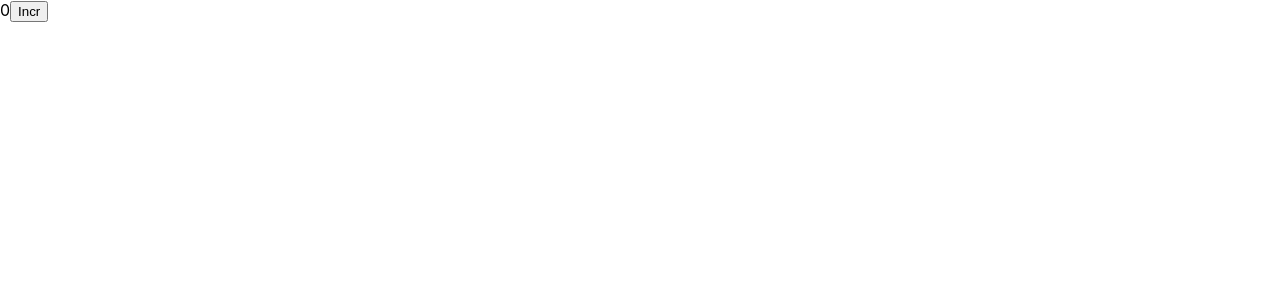
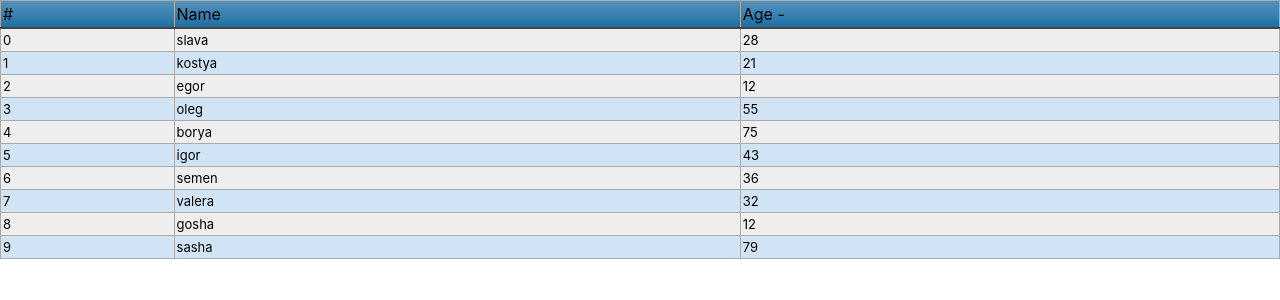
Before and after one commit to Paqura/light-mobx-app, a React (Create React App) app: page / in a window 1280 px wide. Shown: the top 300 px of the page. Built offline with nearby package versions, Linux system fonts and the light colour scheme.

Commit message:
add very simple implementation of sorting table

```diff
--- a/src/App.tsx
+++ b/src/App.tsx
@@ -1,23 +1,10 @@
 import React from 'react';
-import { observer } from 'mobx-react';
-import { useCounterStore } from './stores';
-
-const Counter = observer(() => {
-  const { count, increment } = useCounterStore();
-
-  return (
-    <>
-      {count}
-      <button onClick={increment}>Incr</button>
-    </>
-  )
-})
+import { Table } from './components/Table';
 
 const App: React.FC = () => {
-  console.log('rerender')
   return (
     <div>
-      <Counter />
+      <Table />
     </div>
   );
 }
--- /dev/null
+++ b/src/components/Table/Table.tsx
@@ -0,0 +1,37 @@
+import React from 'react';
+import { useTableStore } from '../../stores';
+import { observer } from 'mobx-react';
+
+
+const Table = () => {
+  const { data, setSort, dir } = useTableStore();
+
+  const sortIcon = dir === 'up' ? '^' : dir === 'down' ? '_' : '-';
+
+  return (
+    <table className="blueTable">
+      <thead>
+        <tr>
+          <td>#</td>
+          <td>Name</td>
+          <td onClick={setSort}>
+            Age {sortIcon}
+          </td>
+        </tr>
+      </thead>
+      <tbody>
+        {data.map((user, idx) => (
+          <tr>
+            <td>{idx}</td>
+            <td>{user.name}</td>
+            <td>{user.age}</td>
+          </tr>
+        ))}
+      </tbody>
+    </table>
+  )
+}
+
+const TableObserver = observer(Table);
+
+export default TableObserver;
--- /dev/null
+++ b/src/components/Table/index.ts
@@ -0,0 +1 @@
+export { default as Table } from './Table';
--- a/src/index.css
+++ b/src/index.css
@@ -11,3 +11,61 @@ code {
   font-family: source-code-pro, Menlo, Monaco, Consolas, 'Courier New',
     monospace;
 }
+
+table.blueTable {
+  border: 1px solid #1C6EA4;
+  background-color: #EEEEEE;
+  width: 100%;
+  text-align: left;
+  border-collapse: collapse;
+}
+table.blueTable td, table.blueTable th {
+  border: 1px solid #AAAAAA;
+  padding: 3px 2px;
+}
+table.blueTable tbody td {
+  font-size: 13px;
+}
+table.blueTable tr:nth-child(even) {
+  background: #D0E4F5;
+}
+table.blueTable thead {
+  background: #1C6EA4;
+  background: -moz-linear-gradient(top, #5592bb 0%, #327cad 66%, #1C6EA4 100%);
+  background: -webkit-linear-gradient(top, #5592bb 0%, #327cad 66%, #1C6EA4 100%);
+  background: linear-gradient(to bottom, #5592bb 0%, #327cad 66%, #1C6EA4 100%);
+  border-bottom: 2px solid #444444;
+}
+table.blueTable thead th {
+  font-size: 15px;
+  font-weight: bold;
+  color: #FFFFFF;
+  border-left: 2px solid #D0E4F5;
+}
+table.blueTable thead th:first-child {
+  border-left: none;
+}
+
+table.blueTable tfoot {
+  font-size: 14px;
+  font-weight: bold;
+  color: #FFFFFF;
+  background: #D0E4F5;
+  background: -moz-linear-gradient(top, #dcebf7 0%, #d4e6f6 66%, #D0E4F5 100%);
+  background: -webkit-linear-gradient(top, #dcebf7 0%, #d4e6f6 66%, #D0E4F5 100%);
+  background: linear-gradient(to bottom, #dcebf7 0%, #d4e6f6 66%, #D0E4F5 100%);
+  border-top: 2px solid #444444;
+}
+table.blueTable tfoot td {
+  font-size: 14px;
+}
+table.blueTable tfoot .links {
+  text-align: right;
+}
+table.blueTable tfoot .links a{
+  display: inline-block;
+  background: #1C6EA4;
+  color: #FFFFFF;
+  padding: 2px 8px;
+  border-radius: 5px;
+}
--- a/src/stores/index.ts
+++ b/src/stores/index.ts
@@ -1,3 +1,3 @@
 export {
-  useCounterStore,
+  useTableStore,
 } from './rootStore'
--- a/src/stores/rootStore.ts
+++ b/src/stores/rootStore.ts
@@ -1,12 +1,13 @@
 import { createContext, useContext } from "react"
-import { CounterStore } from "./counterStore";
+import { TableStore } from "./tableStore";
 
 class RootStore {
-  counterStore = new CounterStore()
+  tableStore = new TableStore();
 }
 
 const rootStore = new RootStore();
-const counterStoreContext = createContext(rootStore.counterStore);
-const useCounterStore = () => useContext(counterStoreContext);
 
-export { useCounterStore }
+const tableStoreContext = createContext(rootStore.tableStore);
+const useTableStore = () => useContext(tableStoreContext);
+
+export { useTableStore }
--- /dev/null
+++ b/src/stores/tableStore.ts
@@ -0,0 +1,57 @@
+import { action, observable } from 'mobx';
+
+export const data = [
+  { name: 'slava', age: 28 },
+  { name: 'kostya', age: 21 },
+  { name: 'egor', age: 12 },
+  { name: 'oleg', age: 55 },
+  { name: 'borya', age: 75 },
+  { name: 'igor', age: 43 },
+  { name: 'semen', age: 36 },
+  { name: 'valera', age: 32 },
+  { name: 'gosha', age: 12 },
+  { name: 'sasha', age: 79 },
+]
+
+type Data = Array<{
+  name: string,
+  age: number
+}>
+
+export type SortDir = 'default' | 'up' | 'down';
+
+class TableStore {
+  private cachedData = data;
+
+  @observable dir: SortDir = 'default';
+  @observable data: Data = data;
+
+  @action setSort = () => {
+    switch(this.dir) {
+      case 'up':
+        this.dir = 'default'; break;
+
+      case 'down':
+        this.dir = 'up'; break;
+
+      case 'default':
+        this.dir = 'down'; break;
+
+      default: this.dir = 'default';
+    }
+
+    if (this.dir === 'default') {
+      return this.data = this.cachedData;
+    }
+
+    this.data = this.data.sort((a, b) => {
+      if (this.dir === 'down') {
+        return a.age - b.age;
+      }
+
+      return b.age - a.age;
+    })
+  }
+}
+
+export { TableStore };
```
